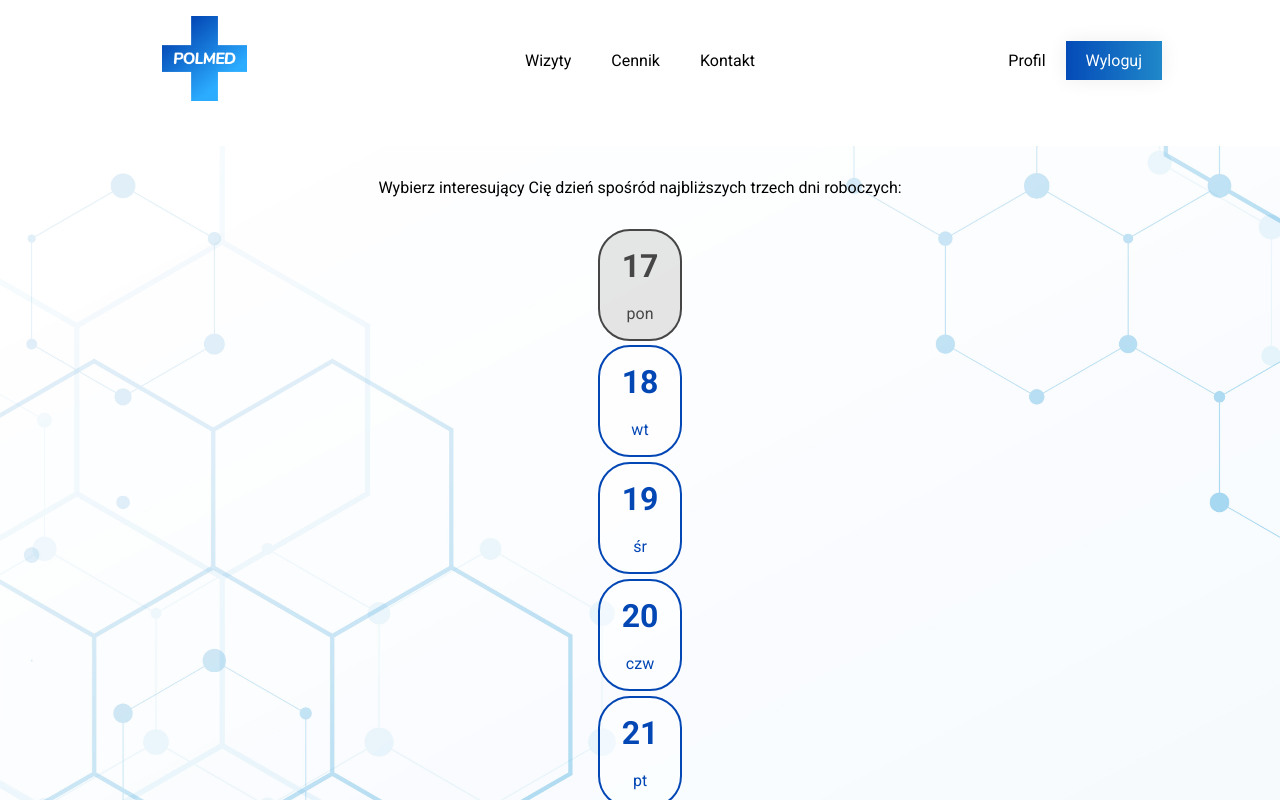
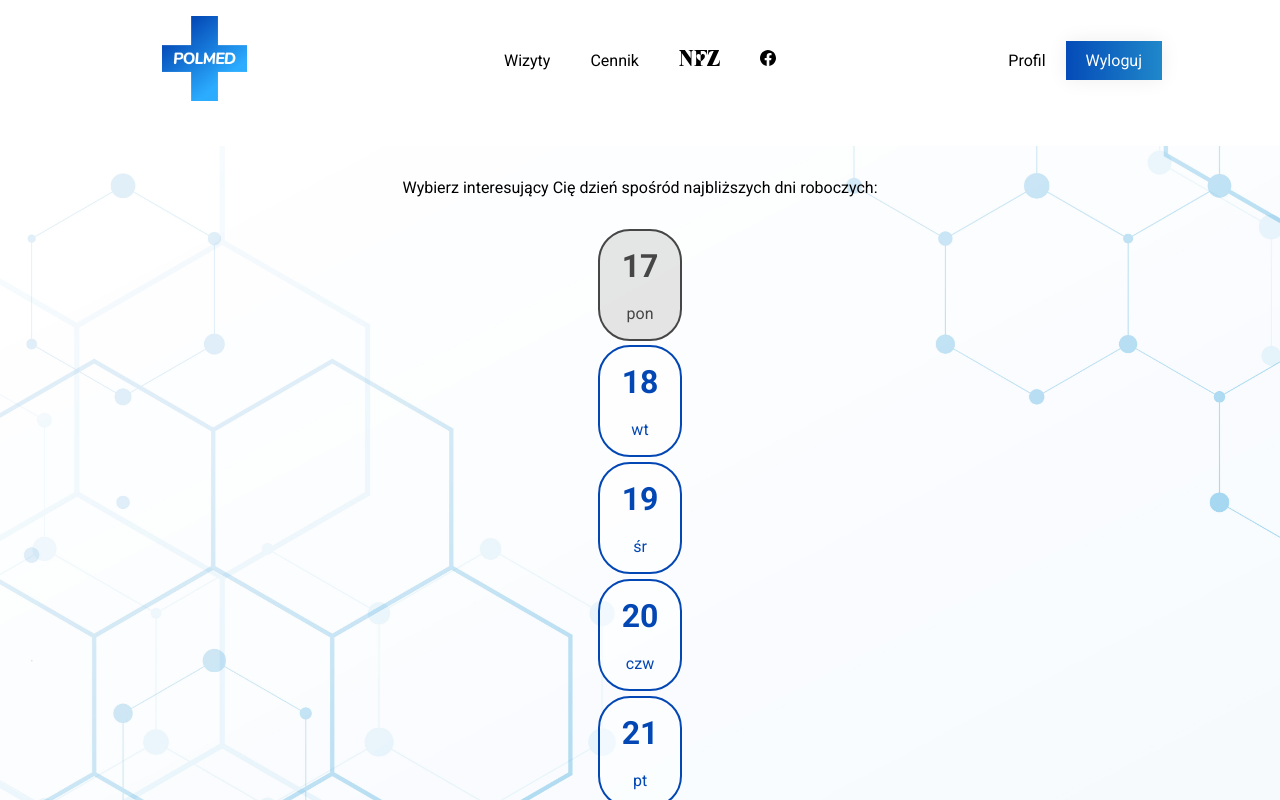
Before and after one commit to itspatys/POLmed, a React (Vite) app: page /appointments/1 in a window 1280 px wide. Shown: the top 800 px of the page. Built offline with nearby package versions, Linux system fonts and the light colour scheme.

Commit message:
Added FB and NFZ links

```diff
--- a/src/assets/style/Navbar.css
+++ b/src/assets/style/Navbar.css
@@ -25,8 +25,12 @@
 
 .navbar-container > div > * {
 	display: inline;
-	padding: 0 20px;
+	padding: 5px 20px;
 	cursor: pointer;
+}
+
+.navbar-desktop {
+	text-align: center;
 }
 
 .navbar-logo {
@@ -115,14 +119,17 @@
 	opacity: 0%;
 	left: 100%;
 }
+.navbar-icon {
+	height: 1em;
+}
 
-@media screen and (min-width: 701px) {
+@media screen and (min-width: 751px) {
 	.navbar-menu-darken,
 	.navbar-menu {
 		display: none;
 	}
 }
-@media screen and (max-width: 700px) {
+@media screen and (max-width: 750px) {
 	.navbar-desktop {
 		display: none;
 	}
--- a/src/containers/Appointments.js
+++ b/src/containers/Appointments.js
@@ -189,7 +189,7 @@ const Appointments = (props) => {
 	return (
 		<div className="appointments-container">
 			<div className="appointments-heaning">
-				Wybierz interesujący Cię dzień spośród najbliższych trzech dni
+				Wybierz interesujący Cię dzień spośród najbliższych dni
 				roboczych:
 			</div>
 			<div className="appointments-dates">
--- a/src/containers/Navbar.js
+++ b/src/containers/Navbar.js
@@ -1,6 +1,8 @@
 import { useCallback } from "react";
 import { useNavigate } from "react-router-dom";
 import logo from "./../assets/img/logo.png";
+import nfzLogo from "./../assets/img/nfz.svg"
+import fbLogo from "./../assets/img/fb.svg"
 import "./../assets/style/Navbar.css";
 
 const Navbar = () => {
@@ -29,9 +31,19 @@ const Navbar = () => {
 				<div className="navbar-desktop">
 					<div className="navbar-link">Wizyty</div>
 					<div className="navbar-link">Cennik</div>
-					<div className="navbar-link">Kontakt</div>
+					<div className="navbar-link">
+						<a href="https://www.nfz.gov.pl/" target="_blank">
+							<img className="navbar-icon" src={nfzLogo} alt="logo NFZ" />
+						</a>
+					</div>
+					<div className="navbar-link">
+						<a href="https://facebook.com/" target="_blank">
+							<img className="navbar-icon" src={fbLogo} alt="logo Facebook" />
+						</a>
+					</div>
 				</div>
 				<div className="navbar-desktop">
+
 					<div className="navbar-link">Profil</div>
 					<div className="navbar-link navbar-link-logout">Wyloguj</div>
 				</div>
@@ -59,6 +71,15 @@ const Navbar = () => {
 				<div>Cennik</div>
 				<div>Kontakt</div>
 				<div>Profil</div>
+				<div>
+					<a href="https://www.nfz.gov.pl/" target="_blank">
+						<img className="navbar-icon" src={nfzLogo} alt="logo NFZ" />
+					</a>
+					<span style={{paddinLeft: "10px"}}>&emsp;&ensp;</span>
+					<a href="https://facebook.com/" target="_blank">
+						<img className="navbar-icon" src={fbLogo} alt="logo Facebook" />
+					</a>
+				</div>
 				<div className="navbar-link-logout">Wyloguj</div>
 				<div></div>
 			</div>
```
Also changed, not shown: src/assets/img/fb.svg (added), src/assets/img/nfz.svg (added).
